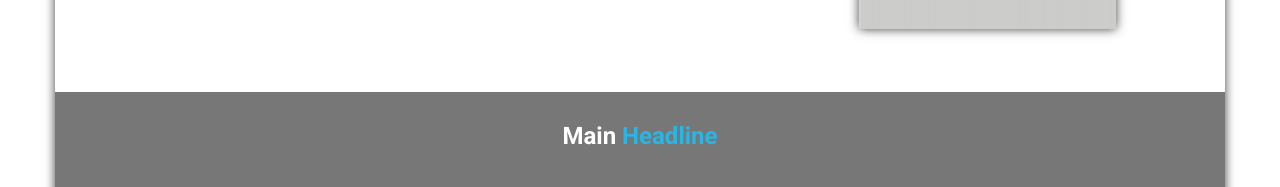
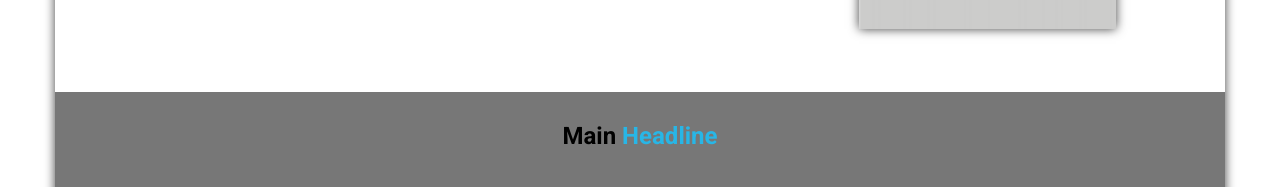
Before and after one commit to CursorStudentsGroup/teamwork-1__sass, a plain HTML site: page index.html in a window 1280 px wide. Shown: the part 2440-2627 px from the top of the page. Drawn offline with nearby package versions, Linux system fonts and the light colour scheme; files that its build step writes are made by us from their sources.

Commit message:
Modified color for h2

```diff
--- a/sass/modules/_how-to-consume.scss
+++ b/sass/modules/_how-to-consume.scss
@@ -1,7 +1,7 @@
 .how-to-consume {
     background-color: $grey;
     h2 {
-        @include h2color($white,$blue);
+        @include h2color(none,$blue);
     }
     .steps-list {
         display: flex;
```
